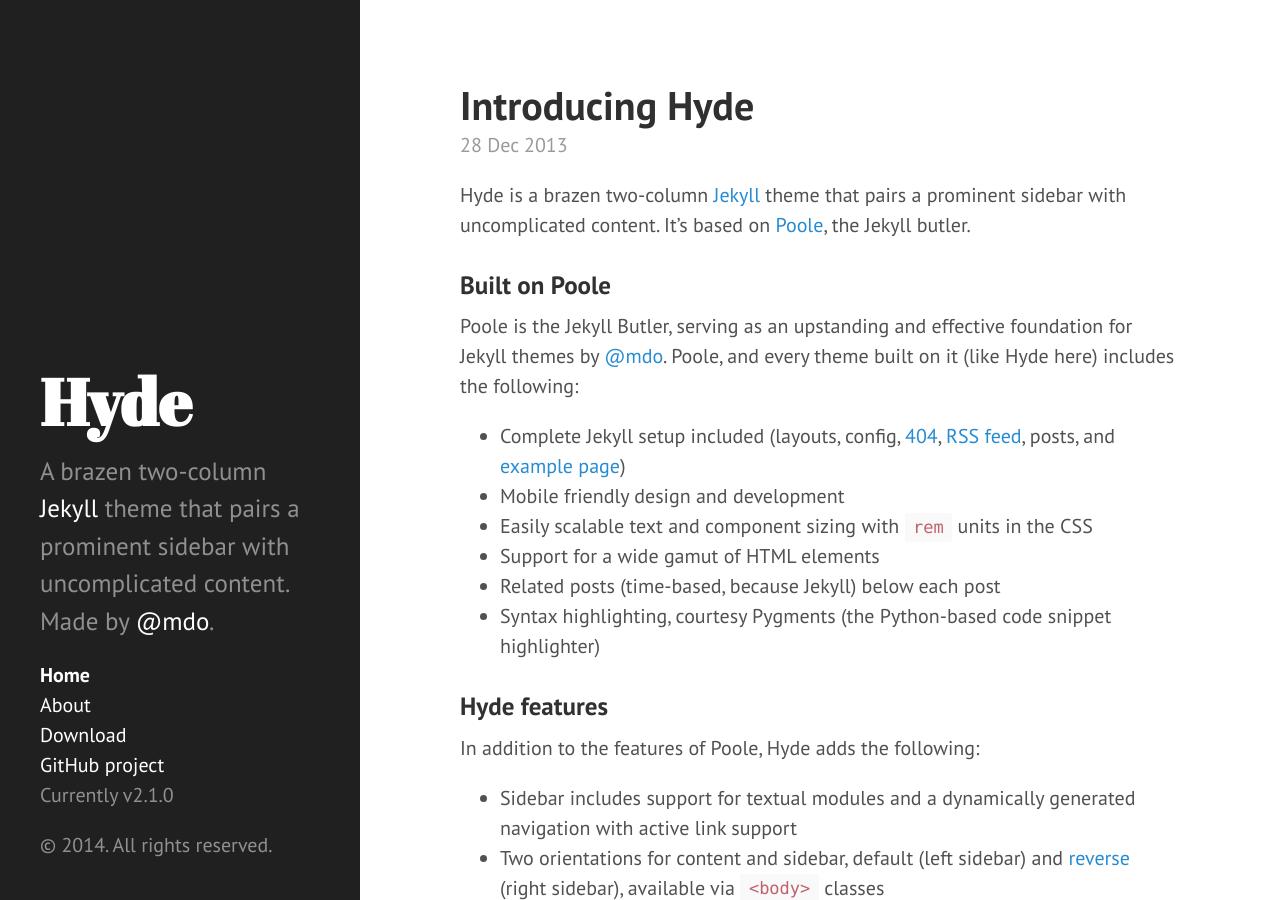
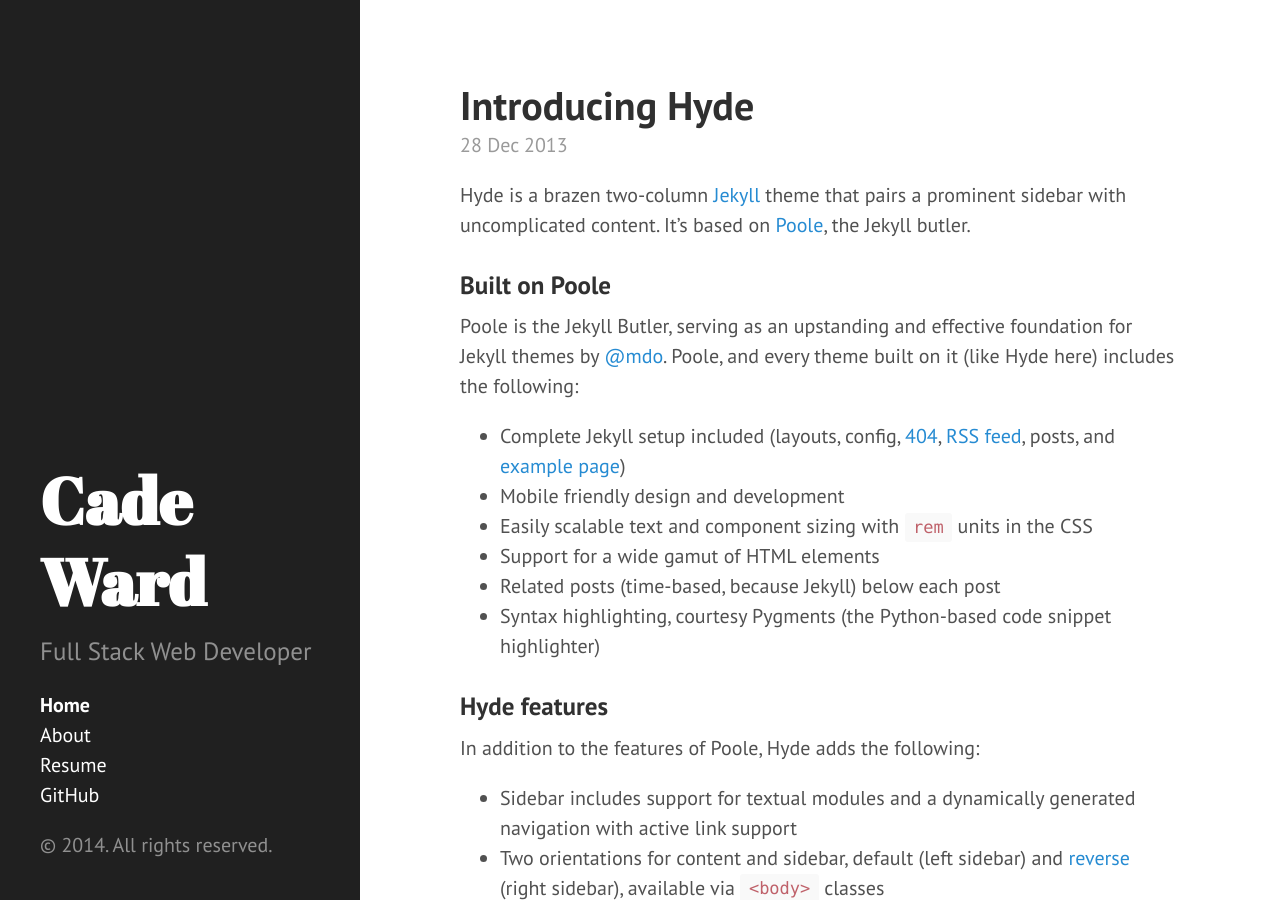
Before and after one commit to cadebward/cadeward.com, a Jekyll site: the page built from index.html, in a window 1280 px wide and 900 px high. Built offline with Jekyll 4.4.1, drawn with Linux system fonts in a browser that asks for light colours; Markdown is read by kramdown in place of the engine named in the settings; the list of posts is cut into pages by our own code.

Commit message:
minor adjustments

```diff
--- a/_config.yml
+++ b/_config.yml
@@ -1,25 +1,27 @@
 # Dependencies
 markdown:         redcarpet
-pygments:         true
+highlighter:      true
 
 # Permalinks
 permalink:        pretty
 
 # Setup
-title:            Hyde
+title:            Cade Ward
 tagline:          'A Jekyll theme'
-description:      'A brazen two-column <a href="http://jekyllrb.com" target="_blank">Jekyll</a> theme that pairs a prominent sidebar with uncomplicated content. Made by <a href="https://twitter.com/mdo" target="_blank">@mdo</a>.'
-url:              http://hyde.getpoole.com
+description:      'Full Stack Web Developer'
+url:              http://cadeward.com
 baseurl:          /
 
 author:
-  name:           'Mark Otto'
-  url:            https://twitter.com/mdo
+  name:           'Cade Ward'
+  url:            https://twitter.com/cadebward
 
 paginate:         5
 
 # Custom vars
-version:          2.1.0
+version:          1.0.0
 
 github:
-  repo:           https://github.com/poole/hyde
+  repo:           https://github.com/cadew/
+
+resume:  		  https://resume.cadeward.com/
--- a/_includes/sidebar.html
+++ b/_includes/sidebar.html
@@ -26,9 +26,9 @@
         {% endif %}
       {% endfor %}
 
-      <a class="sidebar-nav-item" href="{{ site.github.repo }}/archive/v{{ site.version }}.zip">Download</a>
-      <a class="sidebar-nav-item" href="{{ site.github.repo }}">GitHub project</a>
-      <span class="sidebar-nav-item">Currently v{{ site.version }}</span>
+      <a class="sidebar-nav-item" href="{{ site.resume }}">Resume</a>
+      <a class="sidebar-nav-item" href="{{ site.github.repo }}">GitHub</a>
+      <!-- <span class="sidebar-nav-item">Currently v{{ site.version }}</span> -->
     </nav>
 
     <p>&copy; {{ site.time | date: '%Y' }}. All rights reserved.</p>
```
